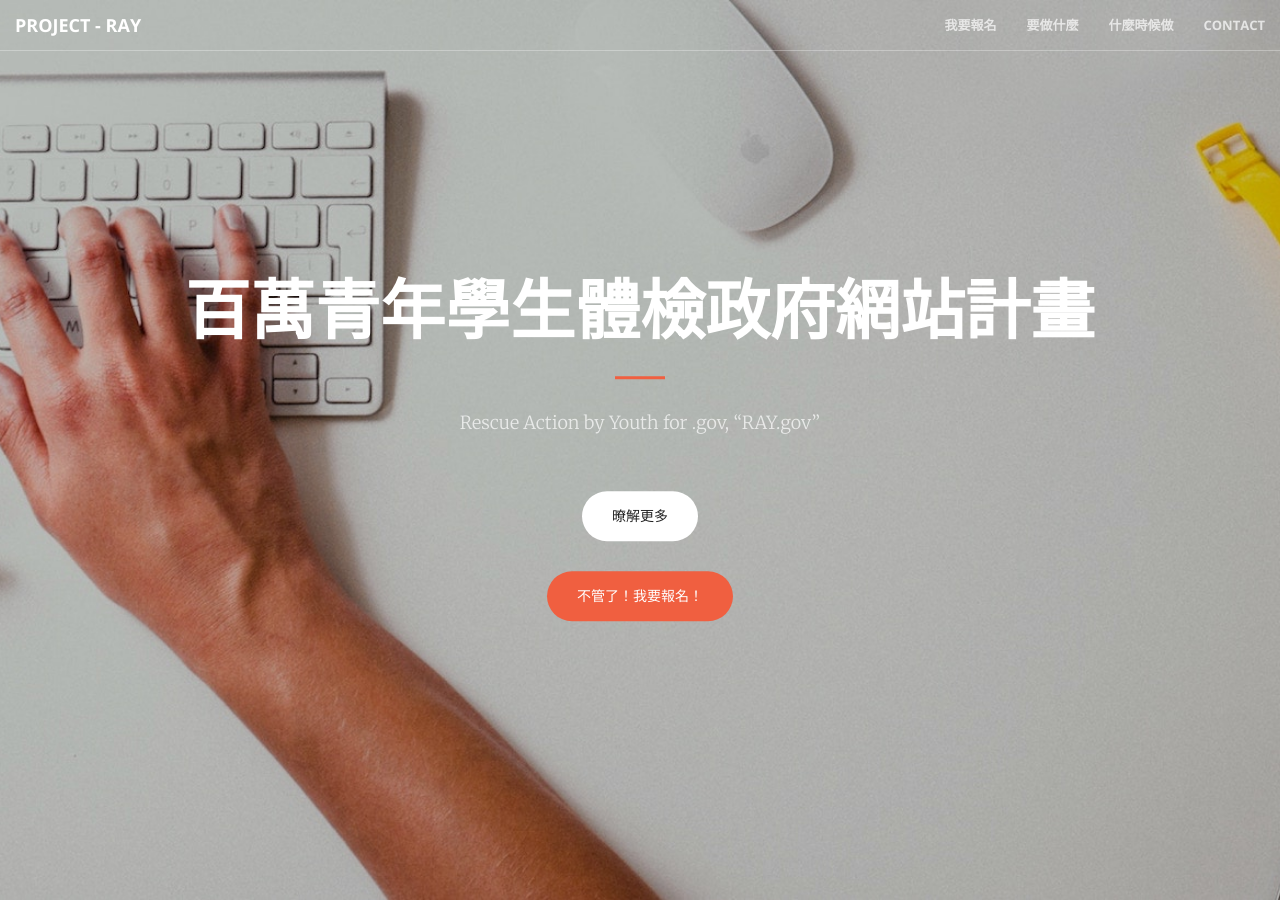
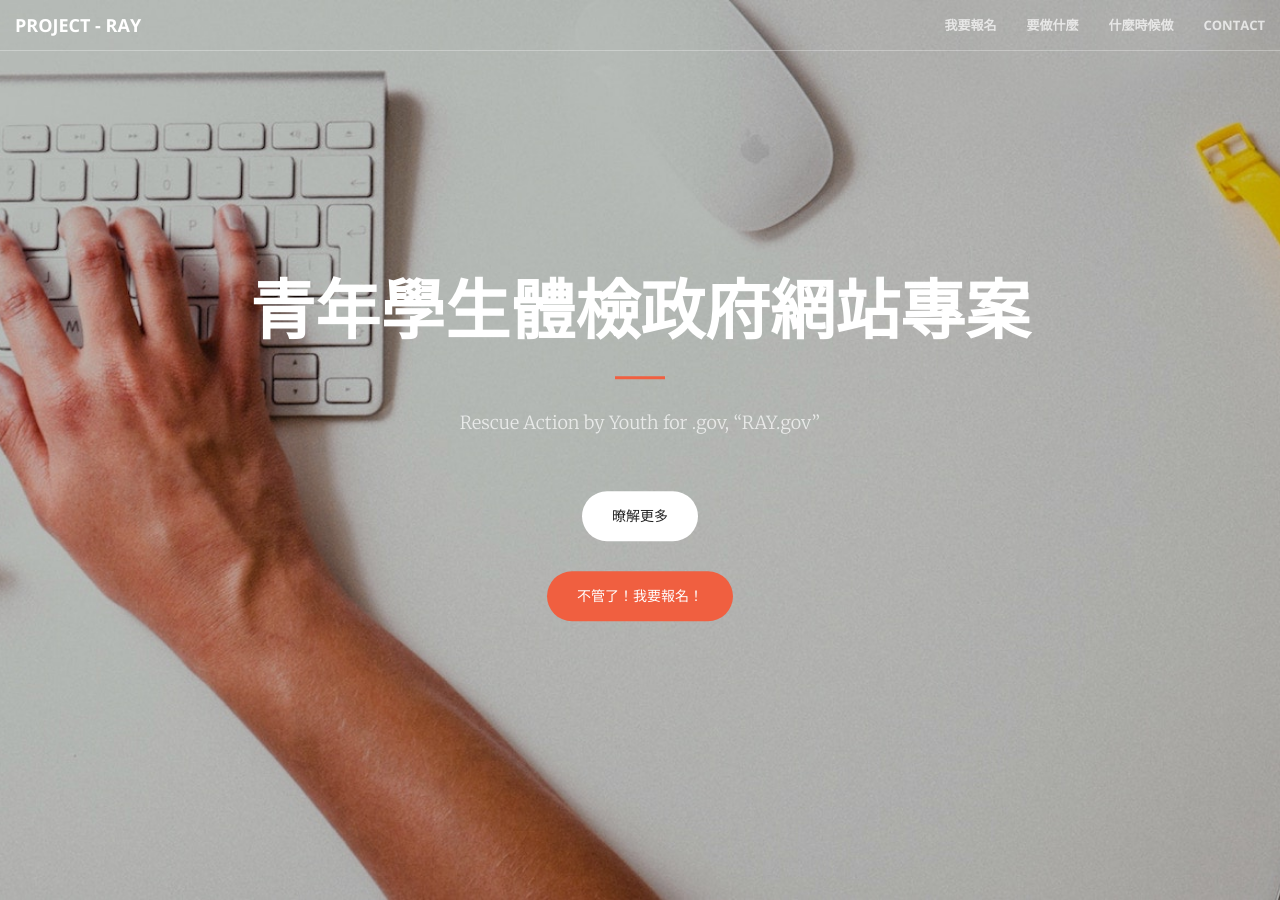
Before and after one commit to PDIS/ray2018, a Jekyll site: the page built from docs/index.html, in a window 1280 px wide and 900 px high. Built offline with Jekyll 4.4.1, drawn with Linux system fonts in a browser that asks for light colours.

Commit message:
文字修改

```diff
--- a/docs/_includes/header.html
+++ b/docs/_includes/header.html
@@ -1,7 +1,7 @@
 <header>
     <div class="header-content">
         <div class="header-content-inner">
-            <h1>百萬青年學生體檢政府網站計畫</h1>
+            <h1>青年學生體檢政府網站專案</h1>
             <hr>
             <p>Rescue Action by Youth for .gov, “RAY.gov”</p>
             <a href="#services" class="btn btn-default btn-xl page-scroll">暸解更多</a>
```
